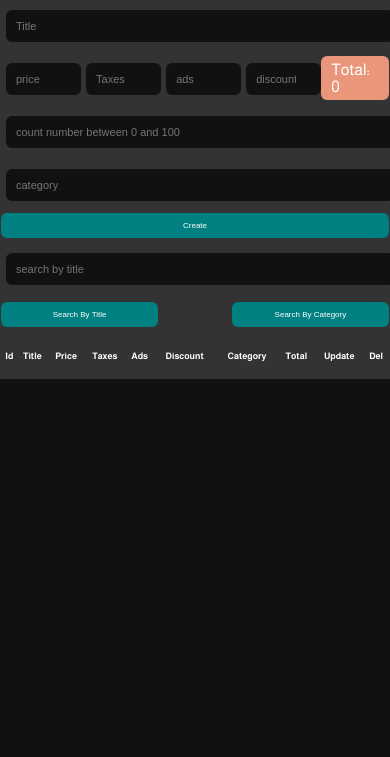
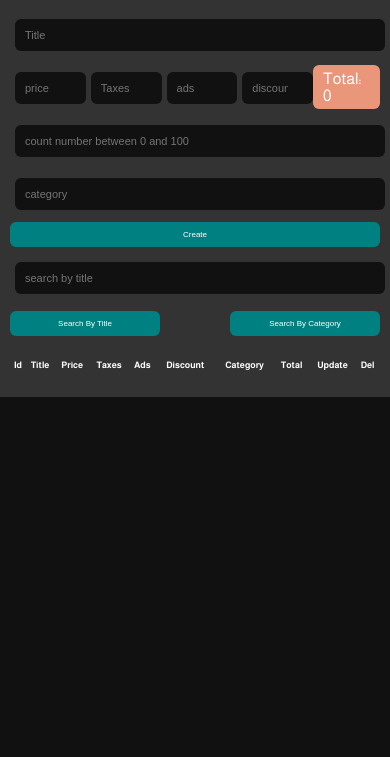
Before and after one commit to Eslam1907/CRUD-APP, a plain HTML site: page index.html in a window 390 px wide. Shown: the part 87-844 px from the top of the page. Drawn offline with Linux system fonts and the light colour scheme.

Commit message:
upload the project

```diff
--- a/style.css
+++ b/style.css
@@ -213,13 +213,13 @@ table tr button:hover{
 
   }
 /* media end */
-@media (max-width:468px){
+@media (max-width:440px){
     .container{
         margin: 0;
         width: 100%;
     }
     .cruds{
-        padding: 1px !important;
+        padding: 10px !important;
         margin: 0;
         border-radius: 0;
         box-shadow: none;
```
